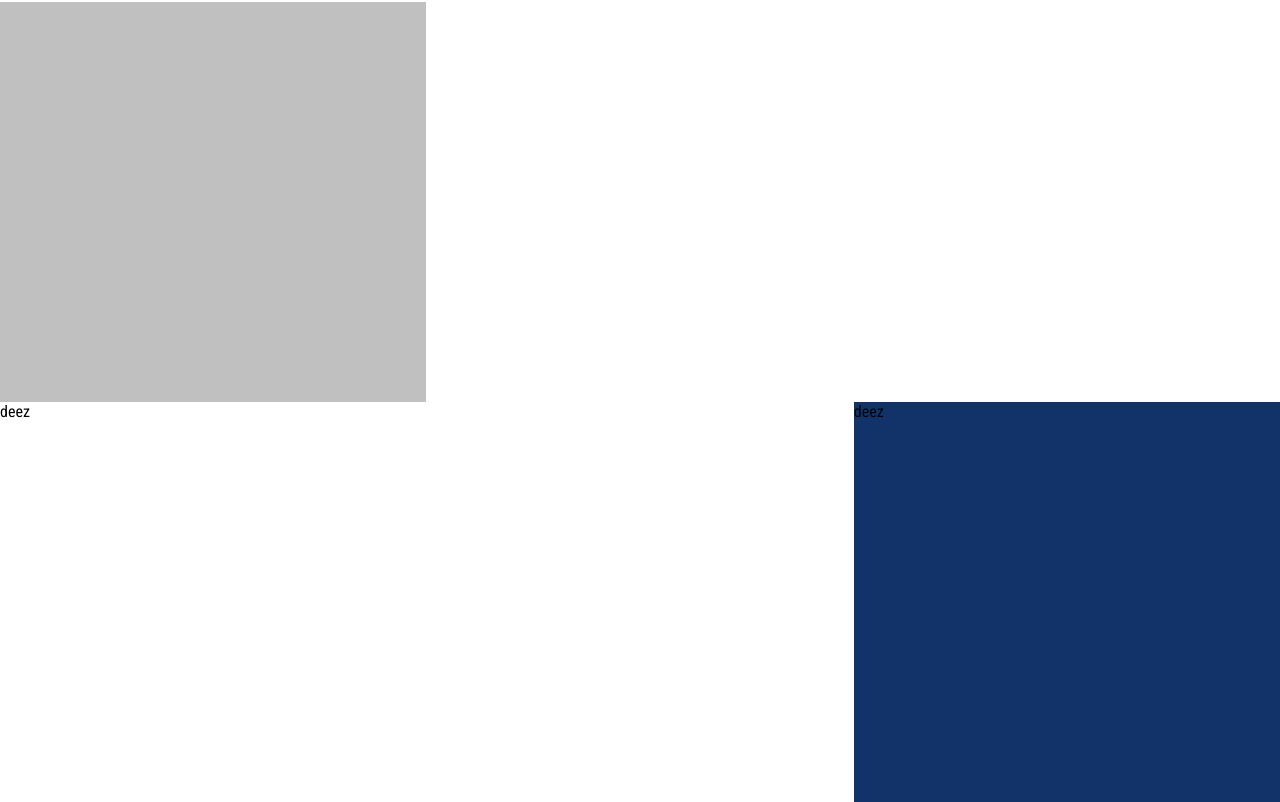
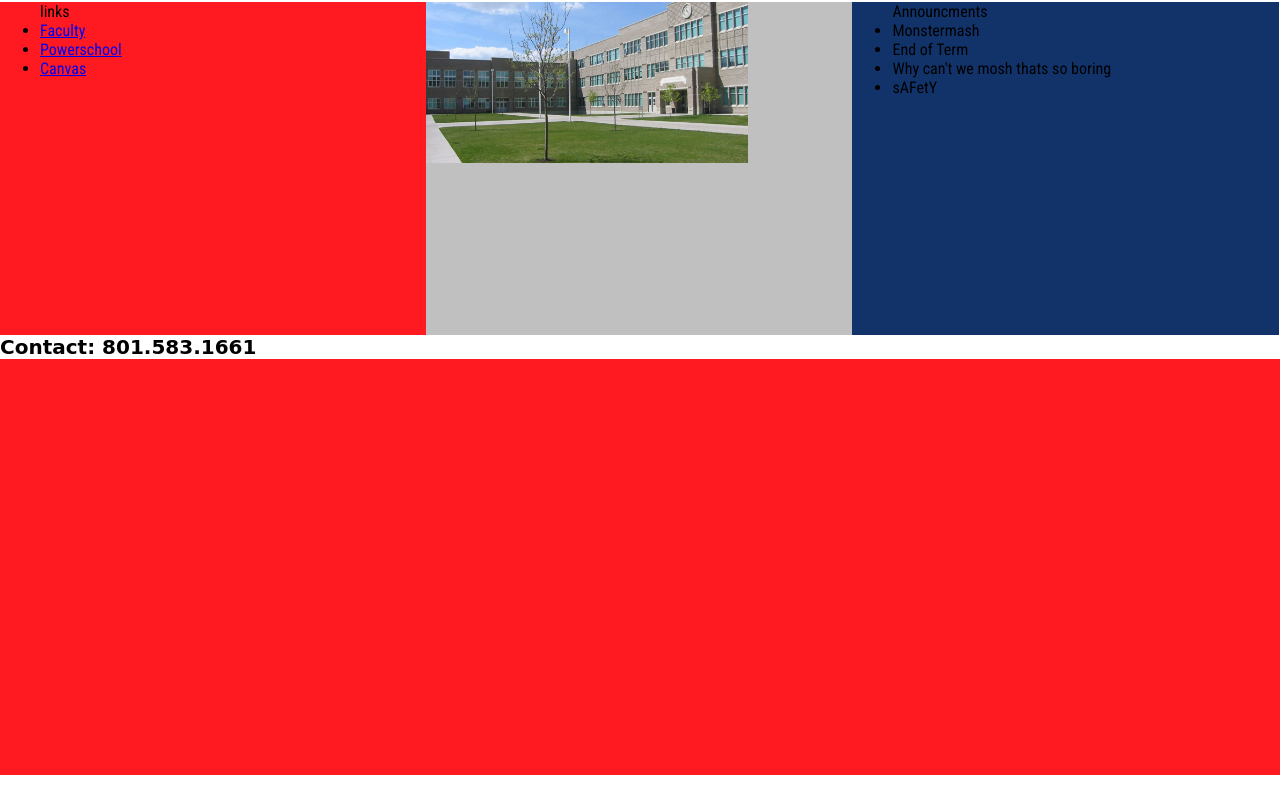
Before and after one commit to ronin-gh/east-clone, a plain HTML site: page index.html in a window 1280 px wide. Shown: the part 78-880 px from the top of the page. After the commit the page ends 853 px from the top, so only its background shows below. Drawn offline with Linux system fonts and the light colour scheme; a web font is replaced by a local one.

Commit message:
east moment
fixed boxes
added footer
added bottom box
added details/text to boxes

```diff
--- a/index.html
+++ b/index.html
@@ -10,22 +10,40 @@
 <link href="https://fonts.googleapis.com/css2?family=Roboto+Condensed&display=swap" rel="stylesheet">
          <h1 class="topbar">East High School</h1>
     <div class="left">
-<p>
-deez
-
-</p>
+<ul>  links
+    <li>
+<a href=https://east.slcschools.org/our-school/faculty-directory>Faculty
+</a>
+    </li>
+    <li>
+<a href=https://powerschool.slcschools.org/public>Powerschool
+</a>
+    </li>
+    <li>
+<a href=https://onlineapps.slcschools.org/canvas>Canvas
+</a>
+    </li>
+</ul>
     </div>
         <div class="center">
     <p>
-    deez
-
+    <img src="east-high-school-banner-3.jpg" style="width:322px;height:161px;">
     </p>
         </div>
             <div class="right">
-        <p>
-        deez
+<ul>Announcments
+    <li>Monstermash</li>
+    <li>End of Term</li>
+    <li>Why can't we mosh thats so boring</li>
+    <li>sAFetY</li>
 
-        </p>
+
+</ul>
             </div>
+<div class="footer">
+    <h1 class="footer">Contact: 801.583.1661</h1>
+</div>
+<div class="bottombox">
+</div>
     </body>
 </html>
--- a/style.css
+++ b/style.css
@@ -3,29 +3,43 @@
 }
 h1.topbar {
     font-size: 52;
-    text-align: center;
     background: white;
     padding: 10px;
+    font-family: 'Calistoga', cursive;
+}
+h1.footer {
+    font-size: 20;
+    background: white;
     font-family: 'Calistoga', cursive;
 }
 p {
     font-family: 'Roboto Condensed', sans-serif;
 }
-div.center {
-    position: relative;
-    background: rgb(192, 192, 192);
-    height: 50%;
-    width: 33.3%;
+ul {
+    font-family: 'Roboto Condensed', sans-serif;
 }
 div.left {
     float: left;
     background: rgb(255, 25, 32);
-    height: 50%;
+    height: 333px;
     width: 33.3%;
 }
-div.right {
-    float: right;
-    background: #11336A;
-    height: 50%;
+div.center {
+    float: left;
+    background: rgb(192, 192, 192);
+    height: 333px;
     width: 33.3%;
 }
+
+div.right {
+    float: left;
+    background: #11336A;
+    height: 333px;
+    width: 33.3%;
+
+}
+div.bottombox{
+    background: rgb(255, 25, 32);
+    height: 52%;
+    width: 100%;
+}
```
Also changed, not shown: east-high-school-banner-3.jpg (added).
